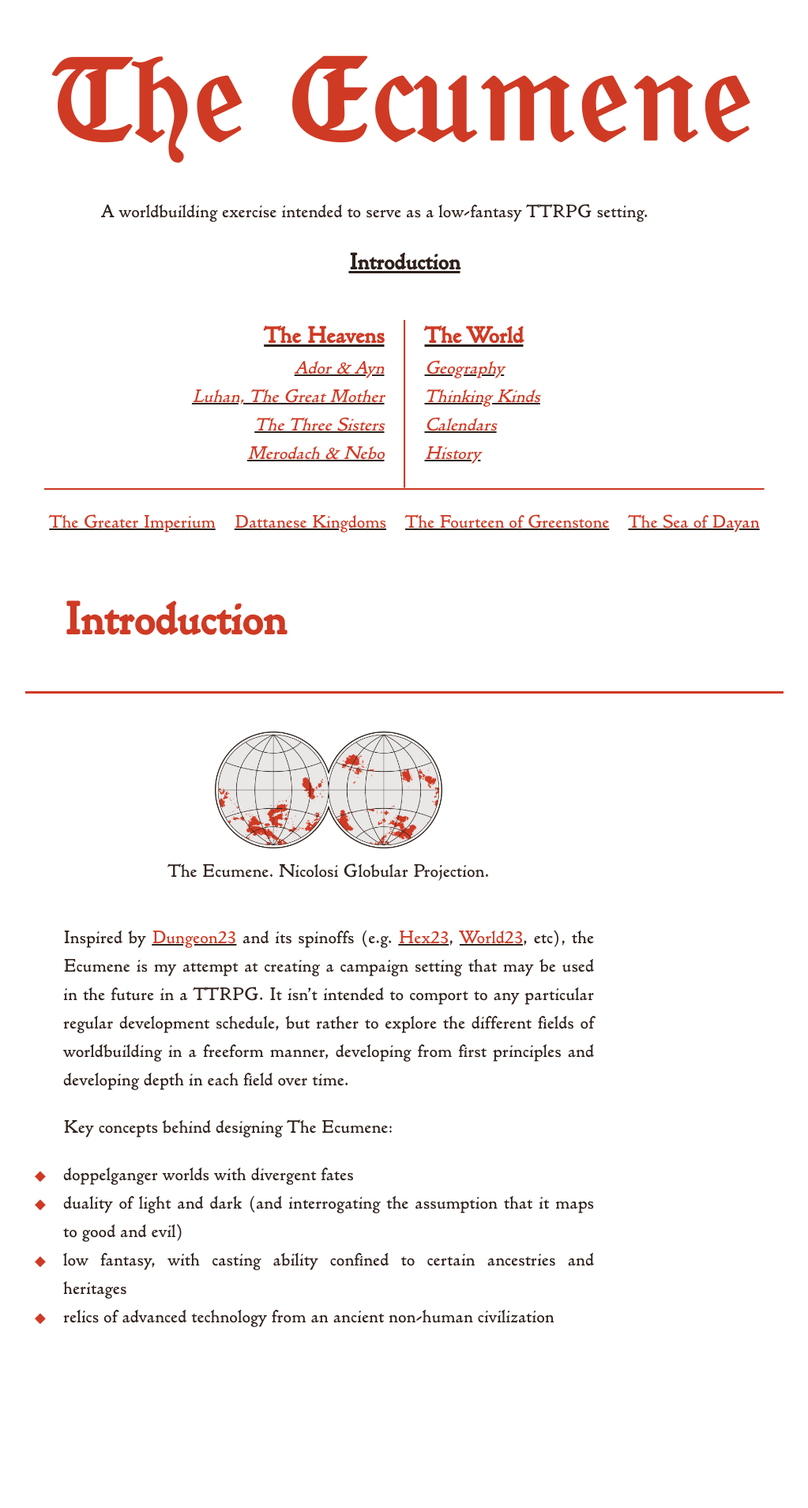
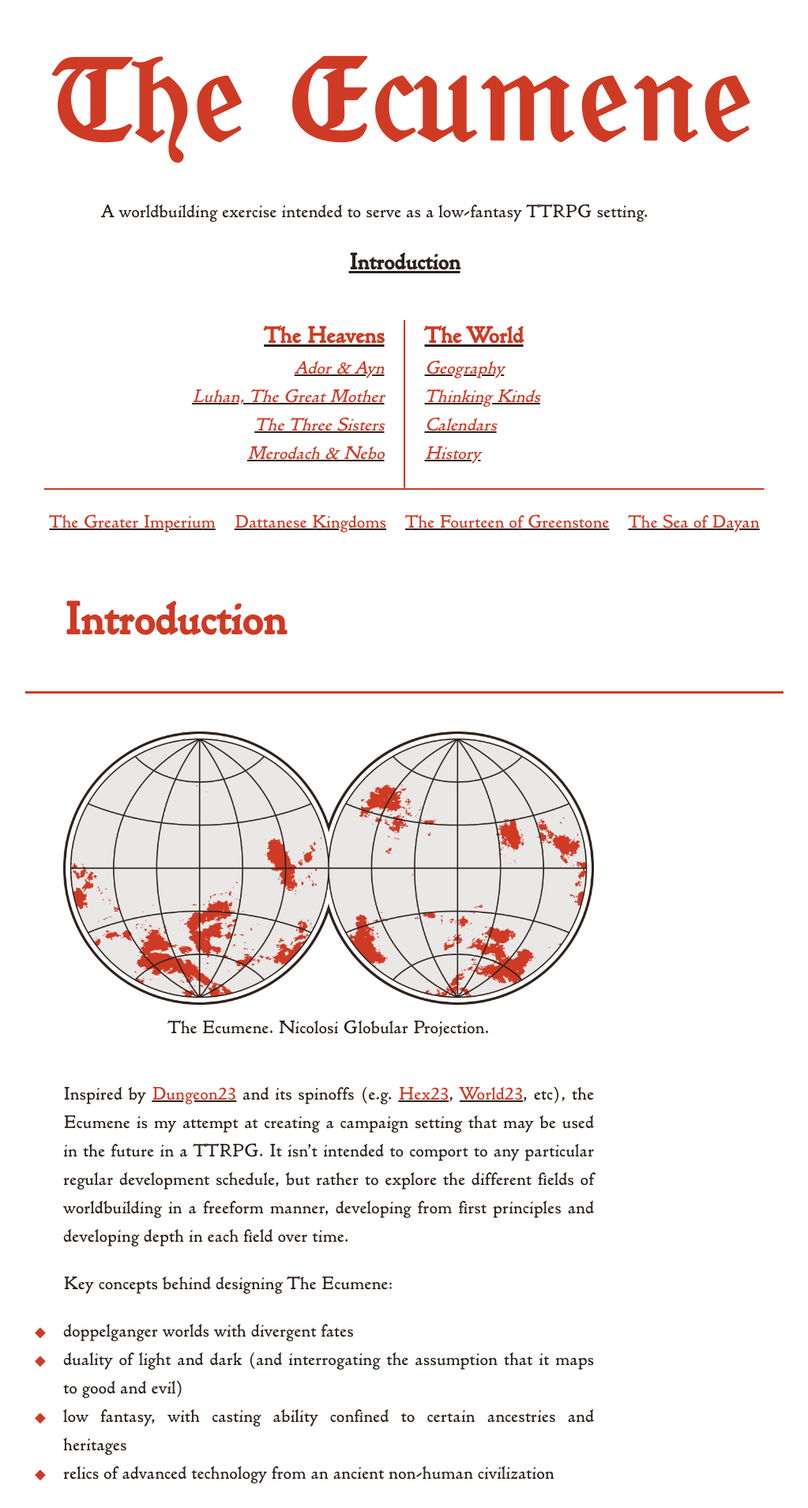
Before and after one commit to kmules1/kmules1.github.io, a Jekyll site: the page built from ecumene/index.md, in a window 1280 px wide. Shown: the whole page at 79% size, without its empty margins (128-1151 px from the left). Built offline with Jekyll 4.4.1, drawn with Linux system fonts in a browser that asks for light colours; before the commit the page ends 1711 px from its top, so only the background shows below that.

Commit message:
style adjustment for new image

```diff
--- a/ecumene/index.md
+++ b/ecumene/index.md
@@ -4,7 +4,7 @@ title: Introduction
 ---
 
 <figure>
-    <img class="hemisphere" src="/assets/img/ecumene_nicolosi.png">
+    <img src="/assets/img/ecumene_nicolosi.png">
     <figcaption>The Ecumene. Nicolosi Globular Projection.</figcaption>
 </figure>
 
```
